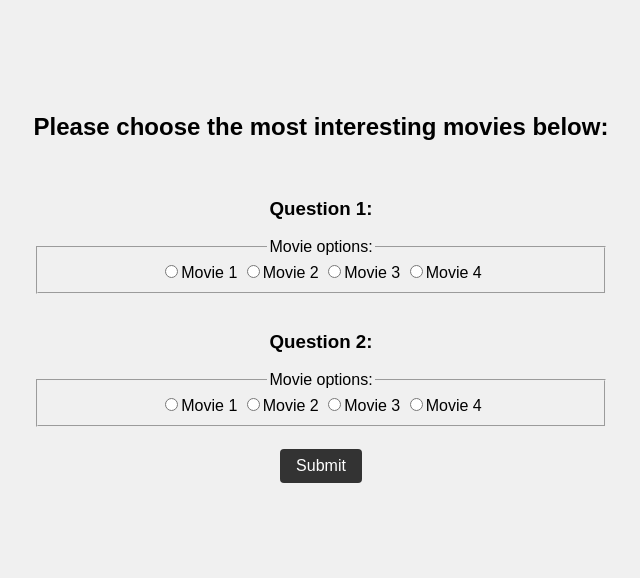
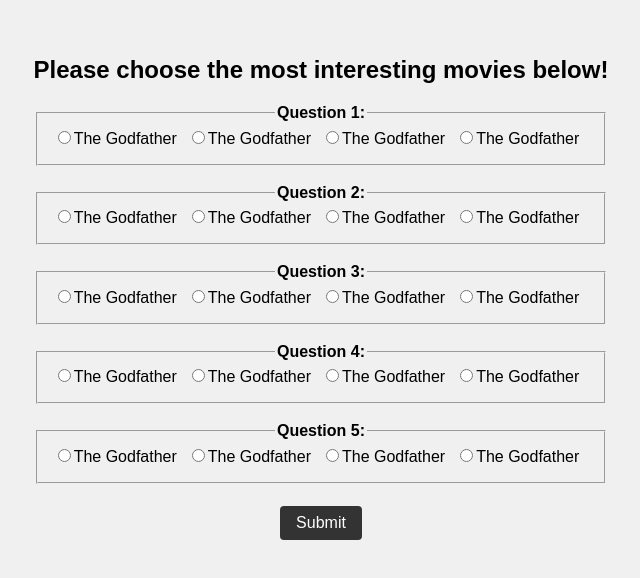
Before and after one commit to ceiroasolans/ceiroasolans.github.io, a website: page index.html in a window 1280 px wide. Shown: the part 110-688 px from the top of the page, without its empty margins (319-959 px from the left). Drawn offline with nearby package versions, Linux system fonts and the light colour scheme.

Commit message:
finished the pre-study questions

```diff
--- a/index.html
+++ b/index.html
@@ -15,41 +15,66 @@
         <div id="feedbackContainer" style="display:none;">
         </div>
 
-<!--<div id="dropdown-list" style="display: none;">-->
-<!--    <form>-->
-<!--                <select id="mySelect">-->
-<!--                </select>-->
-<!--    </form>-->
+<!--<div id="movieForm">-->
+<!--    <div id="movie-select-container"></div>-->
+<!--  <h2>Please choose the most interesting movies below!</h2>-->
+<!--    <text x="20" y="225" transform="rotate(-90 20,225)">Note: this is to help use personalize this study for you.</text>-->
+<!--  <br>-->
+<!--  <div>-->
+<!--    <h3>Question 1:</h3>-->
+<!--    <fieldset>-->
+<!--      <legend>Movie options:</legend>-->
+<!--      <label><input type="radio" name="question1" value="movie1">Movie 1</label>-->
+<!--      <label><input type="radio" name="question1" value="movie2">Movie 2</label>-->
+<!--      <label><input type="radio" name="question1" value="movie3">Movie 3</label>-->
+<!--      <label><input type="radio" name="question1" value="movie4">Movie 4</label>-->
+<!--    </fieldset>-->
+<!--  </div>-->
+<!--  <br>-->
+<!--  <div>-->
+<!--    <h3>Question 2:</h3>-->
+<!--    <fieldset>-->
+<!--      <legend>Movie options:</legend>-->
+<!--      <label><input type="radio" name="question2" value="movie1">Movie 1</label>-->
+<!--      <label><input type="radio" name="question2" value="movie2">Movie 2</label>-->
+<!--      <label><input type="radio" name="question2" value="movie3">Movie 3</label>-->
+<!--      <label><input type="radio" name="question2" value="movie4">Movie 4</label>-->
+<!--    </fieldset>-->
+<!--  </div>-->
+<!--  &lt;!&ndash; Add more divs for the remaining questions here &ndash;&gt;-->
+<!--  <br>-->
+<!--  <button id="submit">Submit</button>-->
 <!--</div>-->
 
-<div id="movieForm">
-  <h2>Please choose the most interesting movies below:</h2>
+<form id="movie-form">
+    <h2>Please choose the most interesting movies below!</h2>
+  <fieldset>
+    <legend>Question 1:</legend>
+    <div id="movie-select-container1"></div>
+  </fieldset>
   <br>
-  <div>
-    <h3>Question 1:</h3>
-    <fieldset>
-      <legend>Movie options:</legend>
-      <label><input type="radio" name="question1" value="movie1">Movie 1</label>
-      <label><input type="radio" name="question1" value="movie2">Movie 2</label>
-      <label><input type="radio" name="question1" value="movie3">Movie 3</label>
-      <label><input type="radio" name="question1" value="movie4">Movie 4</label>
-    </fieldset>
-  </div>
+  <fieldset>
+    <legend>Question 2:</legend>
+    <div id="movie-select-container2"></div>
+  </fieldset>
   <br>
-  <div>
-    <h3>Question 2:</h3>
-    <fieldset>
-      <legend>Movie options:</legend>
-      <label><input type="radio" name="question2" value="movie1">Movie 1</label>
-      <label><input type="radio" name="question2" value="movie2">Movie 2</label>
-      <label><input type="radio" name="question2" value="movie3">Movie 3</label>
-      <label><input type="radio" name="question2" value="movie4">Movie 4</label>
-    </fieldset>
-  </div>
-  <!-- Add more divs for the remaining questions here -->
+  <fieldset>
+    <legend>Question 3:</legend>
+    <div id="movie-select-container3"></div>
+  </fieldset>
   <br>
-  <button id="submit">Submit</button>
-</div>
+  <fieldset>
+    <legend>Question 4:</legend>
+    <div id="movie-select-container4"></div>
+  </fieldset>
+  <br>
+  <fieldset>
+    <legend>Question 5:</legend>
+    <div id="movie-select-container5"></div>
+  </fieldset>
+</form>
+<br>
+<button id="submit">Submit</button>
 
 
 <div id="emotionGraphContainer" style="display: none;">
--- a/script.js
+++ b/script.js
@@ -4,7 +4,10 @@
 const fixationCross = document.getElementById("fixationCross");
 const message = document.getElementById("message");
 const buttonsContainer = document.getElementById("buttonsContainer");
-const form = document.getElementById('movieForm');
+const form = document.getElementById('movie-form');
+// Create an empty array to store selected movie titles and IDs
+const favoriteMovies = Array.from({ length: 5 });
+const selectedMovieIdList = Array.from({ length: 5 });
 
 //The goal is to have participants choose, out of a list of x movies for every emotion, the one that made them the happiest. Then, use this choice to show them the corresponding movie clips during the task.
 
@@ -28,25 +31,6 @@
 //    //{ id: "negative2", src: "negative2.mp4", type: "negative" },
  //   //{ id: "negative3", src: "negative3.mp4", type: "negative" },
 //];
-
-
-//Question: Which of the following movie scenes made you feel the happiest?
-// *A*
-// B
-// C
-// D
-
-// Favorite1 <- A
-
-
-// Question: Which of the following movie scenes made you feel the happiest?
-// A
-// *B*
-// C
-// D
-
-
-// Favorite2<- B
 
 
 // // Other
@@ -116,55 +100,99 @@
     startTime = performance.now();
 }
 
-// Create presurvey question - choose the most interested movie from ABCD four options
-// Return selected value
-// Input example: ["John Wick", "Avatar", "The Flash", "Star Wars"]
+// Create pre-study questions:
+// to have participants choose out of a list of x movies for every emotion, the one that made them the happiest.
+// Then use this choice to show them the corresponding movie clips during the task.
+// movie lists for each questions
+const movies = [
+  {id: "joy1",title: "The Godfather",},
+  {id: "indifference1",title: "The Godfather",},
+  {id: "sad1",title: "The Godfather",},
+  {id: "disgust1",title: "The Godfather",},
 
-//function chooseInterest(movieList) {
+  {id: "joy2",title: "The Godfather",},
+  {id: "indifference2",title: "The Godfather",},
+  {id: "sad2",title: "The Godfather",},
+  {id: "disgust2",title: "The Godfather",},
 
-//    clearButtons();
-//    const dropdown = document.getElementById("dropdown-list");
-//    const movieSubmit = document.getElementById('movieSubmit');
-//    const min = 0,
-//        max = movieList.length - 1, // Fix the index issue
-//        select = document.getElementById("mySelect");
-//
-//    for (let i = min; i <= max; i++){
-//        const opt = document.createElement('option');
-//        opt.value = movieList[i];
-//        opt.innerHTML = movieList[i];
-//        select.appendChild(opt);
-//    }
+  {id: "joy3",title: "The Godfather",},
+  {id: "indifference3",title: "The Godfather",},
+  {id: "sad3",title: "The Godfather",},
+  {id: "disgust3",title: "The Godfather",},
 
-//    movieSubmit.onclick = () => {
-//        dropdown.style.display = "none"; // Hide the dropdown list
-//        const selected = select.value; // Simplify getting the selected value
-//        onSubmit(selected);
-//    };
-//    dropdown.style.display = "block";
-//}
+  {id: "joy4",title: "The Godfather",},
+  {id: "indifference4",title: "The Godfather",},
+  {id: "sad4",title: "The Godfather",},
+  {id: "disgust4",title: "The Godfather",},
 
-// choose interested movies
+  {id: "joy5",title: "The Godfather",},
+  {id: "indifference5",title: "The Godfather",},
+  {id: "sad5",title: "The Godfather",},
+  {id: "disgust5",title: "The Godfather",},
+  // Add more movies as needed
+];
 
-function interestSubmit(event) {
-  event.preventDefault();
-  const interestSubmit = document.getElementById('submit');
+// Example input: movies, "movie-select-container1", 1
+// This is to generate the first question, which has four choices
+function createMovieRadioButtons(movies, movieContainerName, questionNumber) {
+  const movieSelectContainer = document.getElementById(movieContainerName);
+  var startIndex = (questionNumber-1)*4
+  for (const movie of movies.slice(startIndex, startIndex+4)) {
+    const radioButtonContainer = document.createElement("div");
+    radioButtonContainer.classList.add("movie-radio-button-container");
 
-  // get the data from the form
-  const formData = new FormData(event.target);
-  const data = {};
-  for (const [key, value] of formData.entries()) {
-    data[key] = value;
+    const radioButton = document.createElement("input");
+    radioButton.type = "radio";
+    radioButton.name = "favorite-movie"+questionNumber;
+    radioButton.value = movie.id;
+
+    const label = document.createElement("label");
+    label.textContent = movie.title;
+
+    radioButtonContainer.appendChild(radioButton);
+    radioButtonContainer.appendChild(label);
+
+    movieSelectContainer.appendChild(radioButtonContainer);
   }
-
-  // hide the form and show the message
-//  form.classList.add('form-submitted');
-  // Handle submit button click
-    form.style.display = "none";
-//  document.getElementById('submitMsg').innerText = 'Thank you for submitting!';
-
 }
 
+function createPreStudyPage() {
+    createMovieRadioButtons(movies, "movie-select-container1", 1);
+    createMovieRadioButtons(movies, "movie-select-container2", 2);
+    createMovieRadioButtons(movies, "movie-select-container3", 3);
+    createMovieRadioButtons(movies, "movie-select-container4", 4);
+    createMovieRadioButtons(movies, "movie-select-container5", 5);
+    // Add more RadioButtons if needed
+}
+
+function saveFavoriteMovieIDs() {
+    // Get the IDs of the selected movies
+    const selectedMovieIdList = [
+    document.querySelector('input[name="favorite-movie1"]:checked').value,
+    document.querySelector('input[name="favorite-movie2"]:checked').value,
+    document.querySelector('input[name="favorite-movie3"]:checked').value,
+    document.querySelector('input[name="favorite-movie4"]:checked').value,
+    document.querySelector('input[name="favorite-movie5"]:checked').value
+    ];
+    // Add more lines if needed
+
+    // Create a lookup object to map movie IDs to movie names
+    const movieNameLookup = {};
+    for (const movie of movies) {
+        movieNameLookup[movie.id] = movie.title;
+    }
+
+    // Get the names of the selected movies
+    var i = 0
+    for (var eachID of selectedMovieIdList) {
+        favoriteMovies[i] = movieNameLookup[selectedMovieIdList[i]];
+        i ++;
+    }
+
+    // The title of the selected movies got saved into favoriteMovies
+    console.log(`You selected "${favoriteMovies}"`);
+    console.log(`You selected "${selectedMovieIdList}"`);
+}
 
 // Create response variables
 function createFeedbackForm(videoId, onSubmit) {
@@ -292,21 +320,21 @@
 
 //Experimental flow
 function instructions1() {
-//    chooseInterest(["John Wick", "Avatar", "The Flash", "Star Wars"])
-//    addButton(createButton("Submit", () => {
-//        showMessage("Please choose the most interesting movie from below dropdown list:")
-//        chooseInterest(["John Wick", "Avatar", "The Flash", "Star Wars"])
-//    }));
+    createPreStudyPage();
     const interestSubmit = document.getElementById("submit");
-    interestSubmit.onclick = () => {
+    // Add an event listener to the submit button
+    interestSubmit.addEventListener("click", () => {
+        // Save all the selected choices
+        saveFavoriteMovieIDs()
         form.style.display = "none";
-        showMessage("Welcome! You are now going to finish several pre-survey questions \n to better personalize this study.");
+        interestSubmit.style.display = "none";
+        showMessage("Thank you for submission. Now welcome to the study! Press next \n and you are going to watch several clips of videos based on your answers.");
         clearButtons();
         addButton(createButton("Next", () => {
-        showMessage("");
-        practiceSet();
+            showMessage("");
+            practiceSet();
         }));
-    };
+    });
 }
 
 function practiceSet() {
--- a/styles.css
+++ b/styles.css
@@ -8,20 +8,24 @@
     background-color: #f0f0f0;
 }
 
+legend {
+  font-size: 1.0em;
+  font-weight: bold;
+}
+select, input[type="radio"] {
+  margin-bottom: 10px;
+}
+.movie-radio-button-container {
+  display: inline-block;
+  margin-right: 10px;
+}
+
 #mainContainer {
     text-align: center;
 }
 
 #videoPlayer {
     margin-bottom: 1rem;
-}
-
-#movieForm {
-  display: block;
-}
-
-.form-submitted {
-  display: none;
 }
 
 #fixationCross {
```
